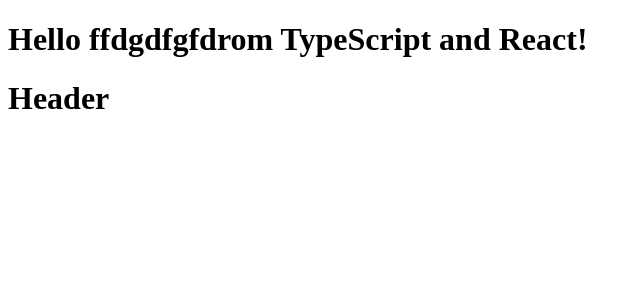
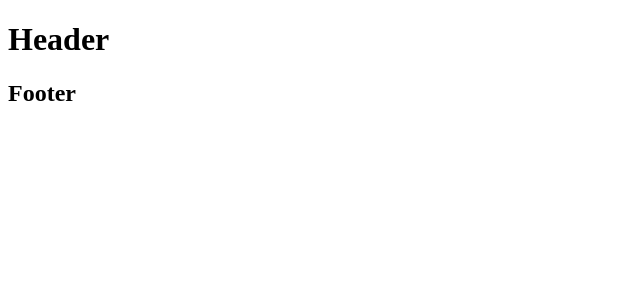
Before and after one commit to emmamariagaby/dawg-finder, a React app: page / in a window 1280 px wide. Shown: the top 300 px of the page, without its empty margins (0-640 px from the left). Built offline with nearby package versions, Linux system fonts and the light colour scheme.

Commit message:
setup components

```diff
--- a/index.html
+++ b/index.html
@@ -5,7 +5,7 @@
         <title>Hello React!</title>
     </head>
     <body>
-        <div id="example"></div>
+        <div id="root"></div>
 
         <!-- Dependencies -->
         <script src="./node_modules/react/umd/react.development.js"></script>
--- a/src/components/Footer.tsx
+++ b/src/components/Footer.tsx
@@ -3,9 +3,9 @@
 class Footer extends React.Component {
     render() {
         return (
-            <h1>
+            <h2>
                 Footer
-            </h1>
+            </h2>
         );
     }
 }
--- a/src/components/Hello.tsx
+++ /dev/null
@@ -1,11 +0,0 @@
-import * as React from "react";
-
-export interface HelloProps { compiler: string; framework: string; }
-
-// 'HelloProps' describes the shape of props.
-// State is never set so we use the '{}' type.
-export class Hello extends React.Component<HelloProps, {}> {
-    render() {
-        return <h1>Hello ffdgdfgfdrom {this.props.compiler} and {this.props.framework}!</h1>;
-    }
-}
--- a/src/index.tsx
+++ b/src/index.tsx
@@ -1,12 +1,13 @@
 import * as React from "react";
 import * as ReactDOM from "react-dom";
 
-import Header from "./components/Header"
-import { Hello } from "./components/Hello";
+import Header from "./components/Header";
+import Footer from "./components/Footer";
+
 
 ReactDOM.render(
     <>
-    <Hello compiler="TypeScript" framework="React" />
-    <Header/></>,
-    document.getElementById("example")
+    <Header/>
+    <Footer/></>,
+    document.getElementById("root")
 );
```
Also changed, not shown: 2 other files (tests, documents, lock files or other folders).
